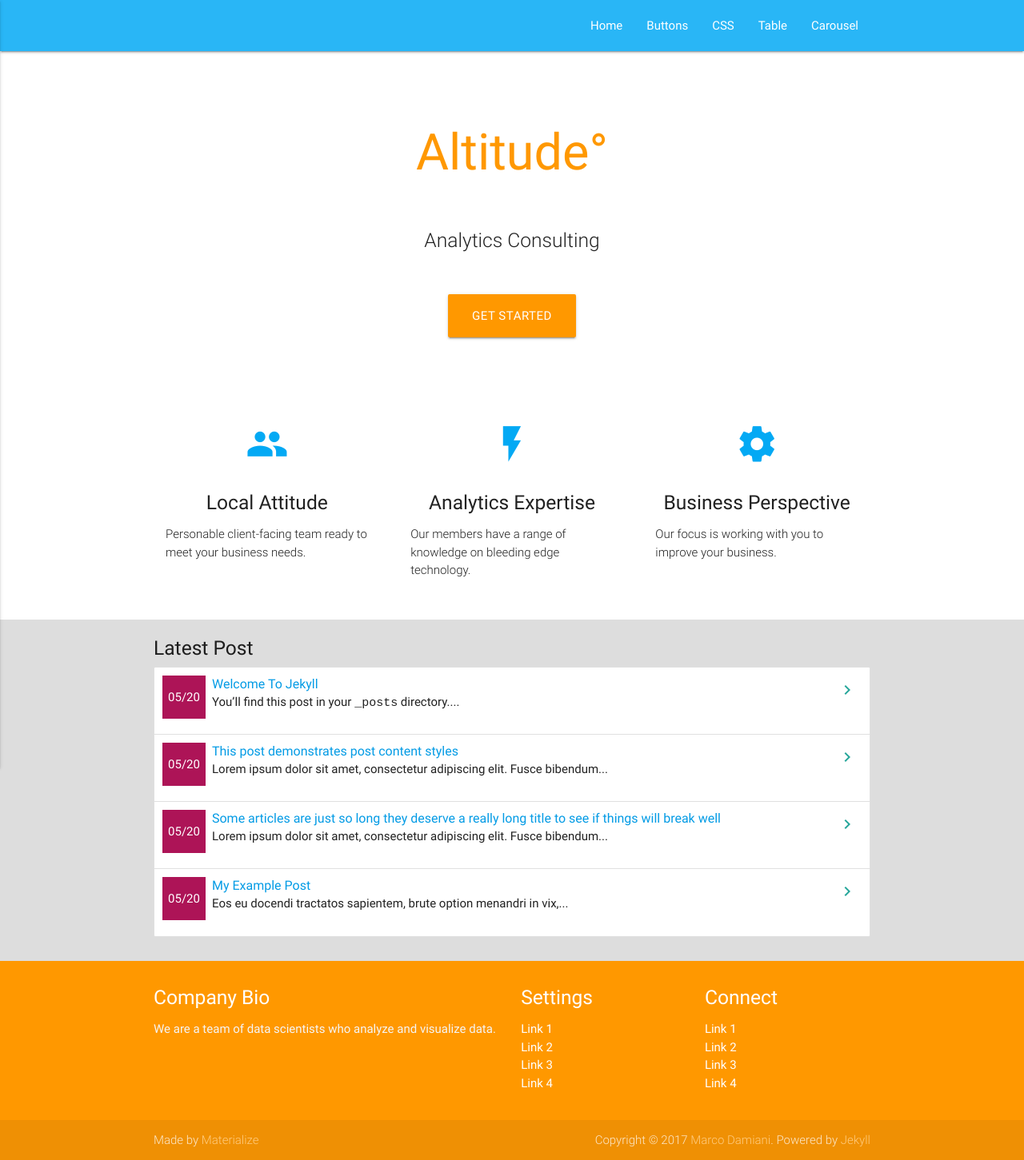
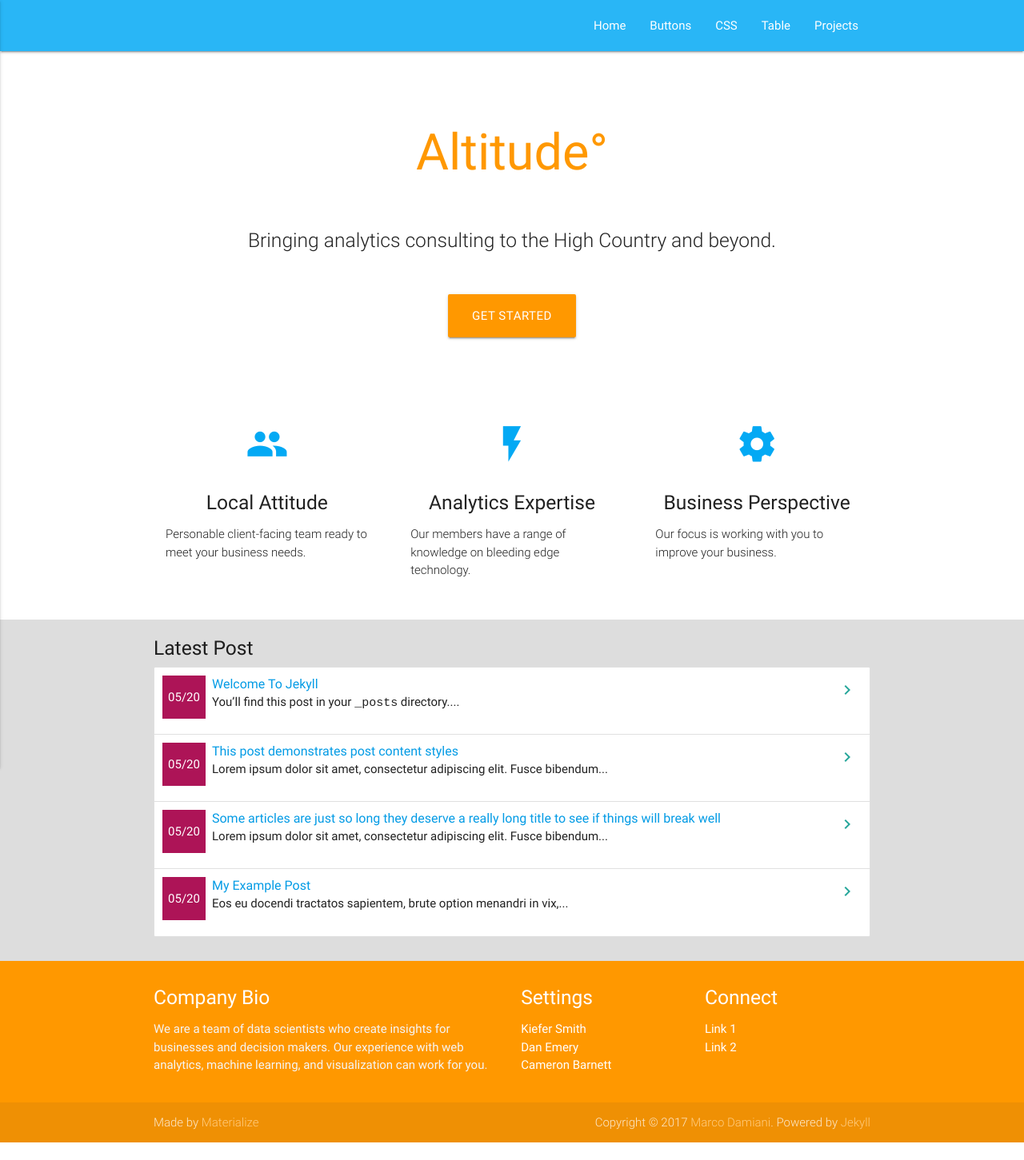
Before and after one commit to kiefersmith/Altitude-Website, a Jekyll site: the page built from index.md, in a window 1280 px wide. Shown: the whole page at 80% size. Built offline with Jekyll 4.4.1, drawn with Linux system fonts in a browser that asks for light colours; after the commit the page ends 1429 px from its top, so only the background shows below that.

Commit message:
Fleshing things out.

```diff
--- a/_includes/footer.html
+++ b/_includes/footer.html
@@ -3,15 +3,14 @@
       <div class="row">
         <div class="col l6 s12">
           <h5 class="white-text">Company Bio</h5>
-          <p class="grey-text text-lighten-4">We are a team of data scientists who analyze and visualize data.</p>
+          <p class="grey-text text-lighten-4">We are a team of data scientists who create insights for businesses and decision makers.  Our experience with web analytics, machine learning, and visualization can work for you. </p>
         </div>
         <div class="col l3 s12">
           <h5 class="white-text">Settings</h5>
           <ul>
-            <li><a class="white-text" href="#!">Link 1</a></li>
-            <li><a class="white-text" href="#!">Link 2</a></li>
-            <li><a class="white-text" href="#!">Link 3</a></li>
-            <li><a class="white-text" href="#!">Link 4</a></li>
+            <li><a class="white-text" href="www.linkedin.com/in/kiefersmith">Kiefer Smith</a></li>
+            <li><a class="white-text" href="https://www.linkedin.com/in/daniel-emery-6b38a914a/">Dan Emery</a></li>
+            <li><a class="white-text" href="https://www.linkedin.com/in/cameron-barnett-995a74126/">Cameron Barnett</a></li>
           </ul>
         </div>
         <div class="col l3 s12">
@@ -19,8 +18,6 @@
           <ul>
             <li><a class="white-text" href="#!">Link 1</a></li>
             <li><a class="white-text" href="#!">Link 2</a></li>
-            <li><a class="white-text" href="#!">Link 3</a></li>
-            <li><a class="white-text" href="#!">Link 4</a></li>
           </ul>
         </div>
       </div>
--- a/example4.md
+++ b/example4.md
@@ -1,7 +1,7 @@
 ---
 layout: page
-title: Carousel
-permalink: /carousel/
+title: Projects
+permalink: /projects/
 ---
 
 <h1 class="page-title">{{ page.title | escape }}</h1>
--- a/index.md
+++ b/index.md
@@ -2,4 +2,4 @@
 layout: home
 ---
 
-Analytics Consulting
+Bringing analytics consulting to the High Country and beyond.
```
